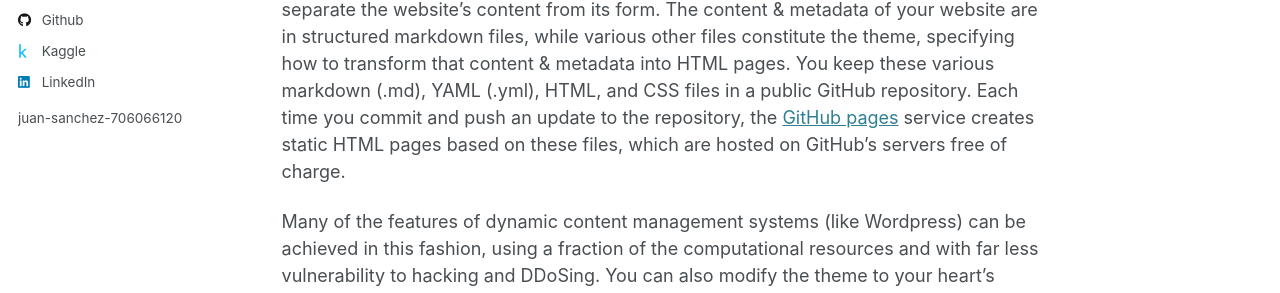
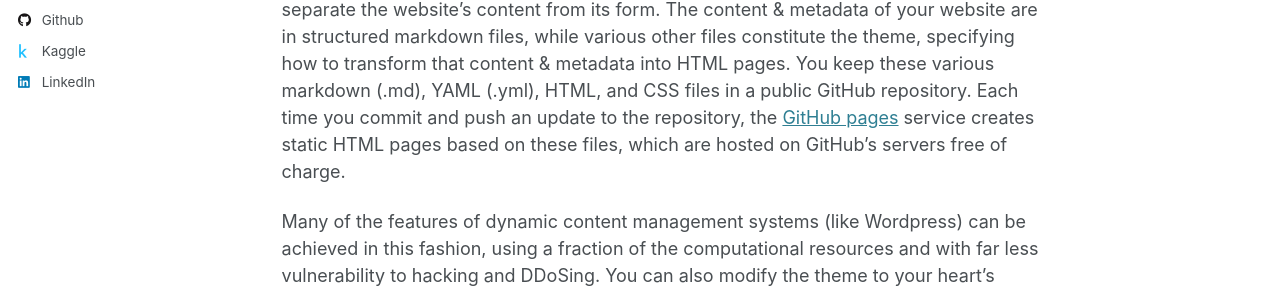
Before and after one commit to Tpothjuan1/Tpothjuan1.github.io, a Jekyll site: the page built from _pages/about.md, in a window 1280 px wide. Shown: the part 522-815 px from the top of the page. Built offline with Jekyll 4.4.1, drawn with Linux system fonts in a browser that asks for light colours.

Commit message:
linkedin

```diff
--- a/_includes/author-profile.html
+++ b/_includes/author-profile.html
@@ -171,7 +171,7 @@ site.author %}
             class="fab fa-fw fa-linkedin icon-pad-right"
             aria-hidden="true"></i>LinkedIn</a></li>
       {% endif %}
-      <p>{{ author.linkedin }}</p>
+
       {% if author.mastodon %}
       <li><a href="{{ author.mastodon }}"><i
             class="fab fa-fw fa-mastodon icon-pad-right"
```
